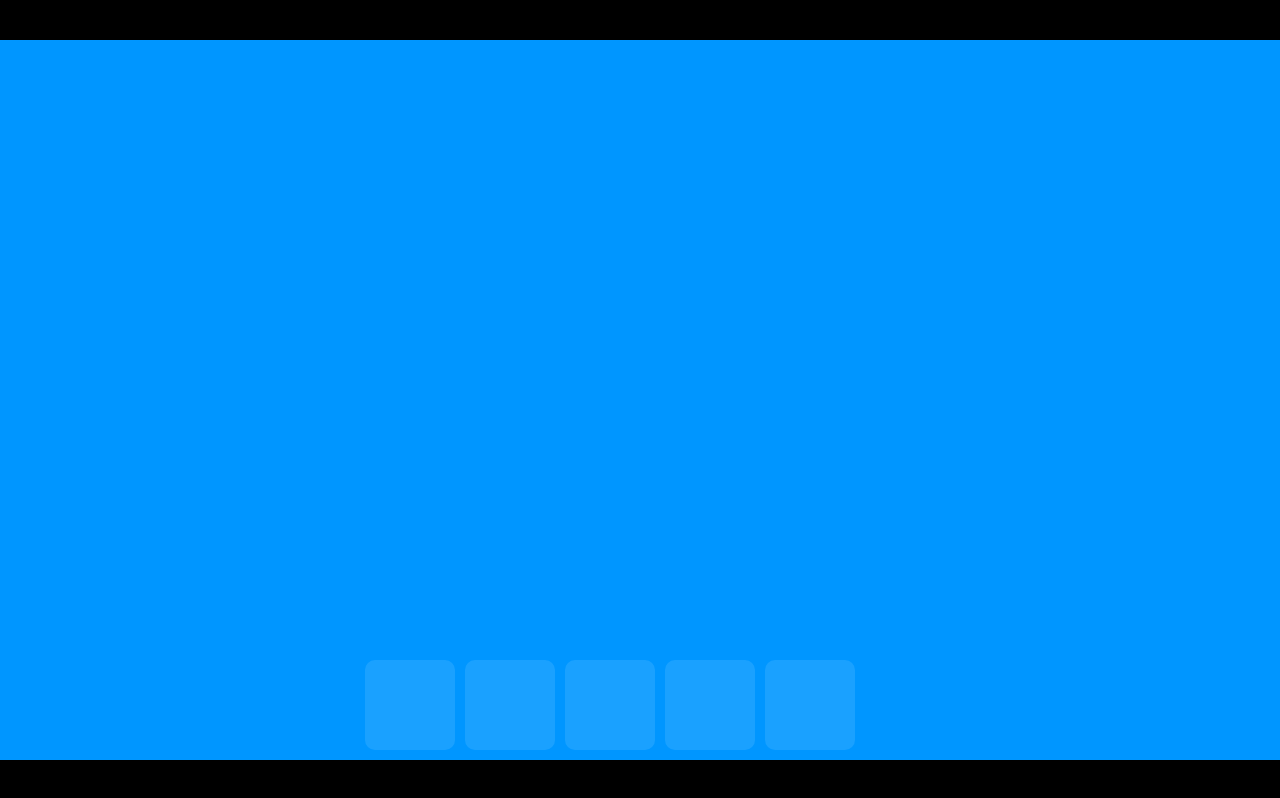
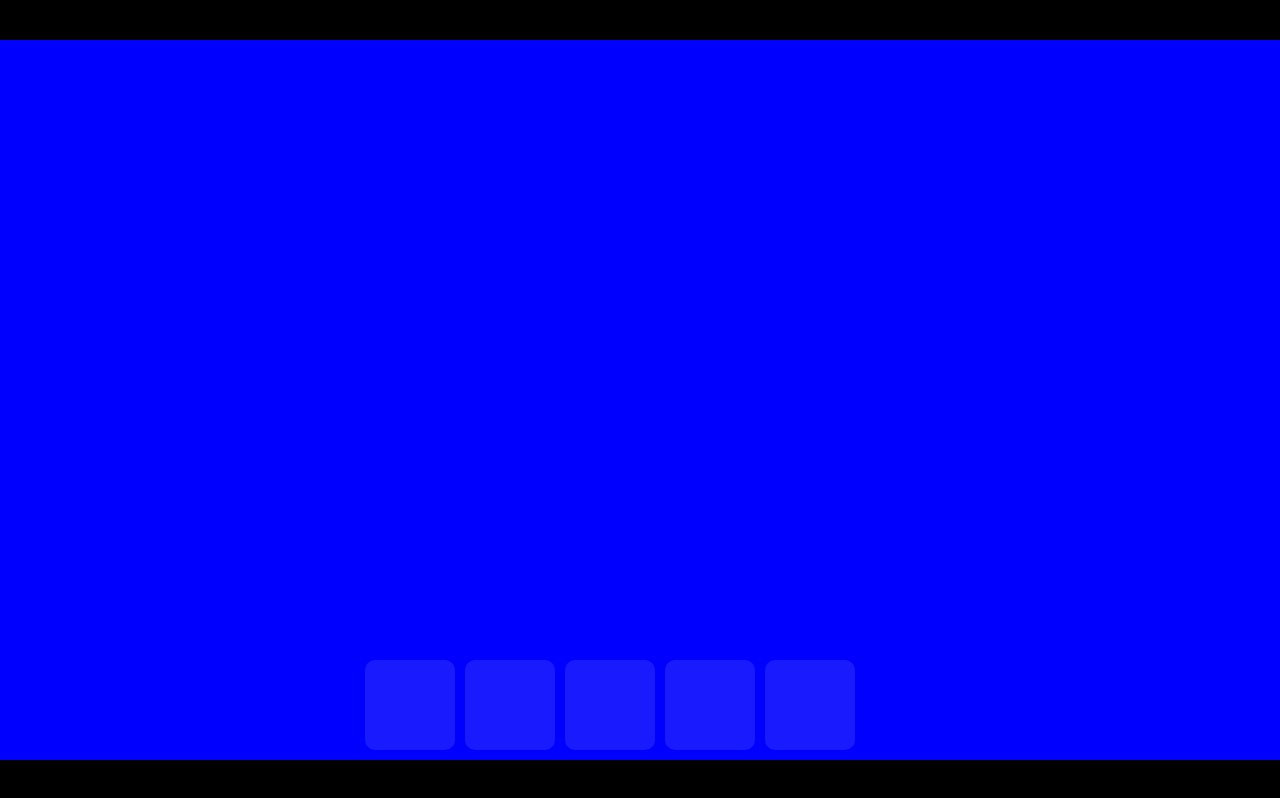
Before and after one commit to ToMrArcher/Kohort9Web, a plain HTML site: page template.html in a window 1280 px wide. Drawn offline with Linux system fonts and the light colour scheme.

Commit message:
Fixed template

```diff
--- a/template.css
+++ b/template.css
@@ -12,14 +12,15 @@ body{
 }
 
 .screen{
+    position: relative;
     display: block;
     width: 1280px;
     height: 720px;
-    background: rgb(0, 150, 255);
+    background: blue;
 }
 
 .inventory{
-    position: relative;
+    position: absolute;
     width: 500px;
     height: 90px;
     top: 620px;
```
